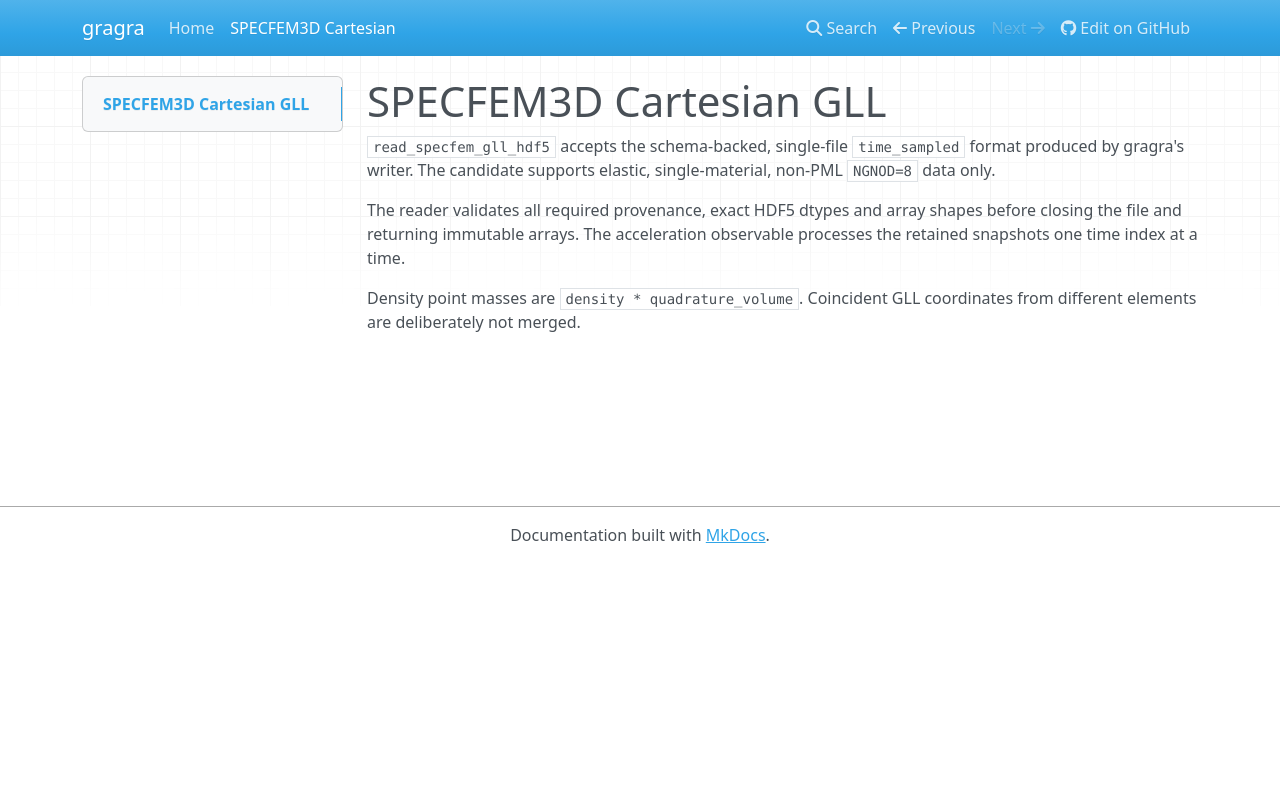
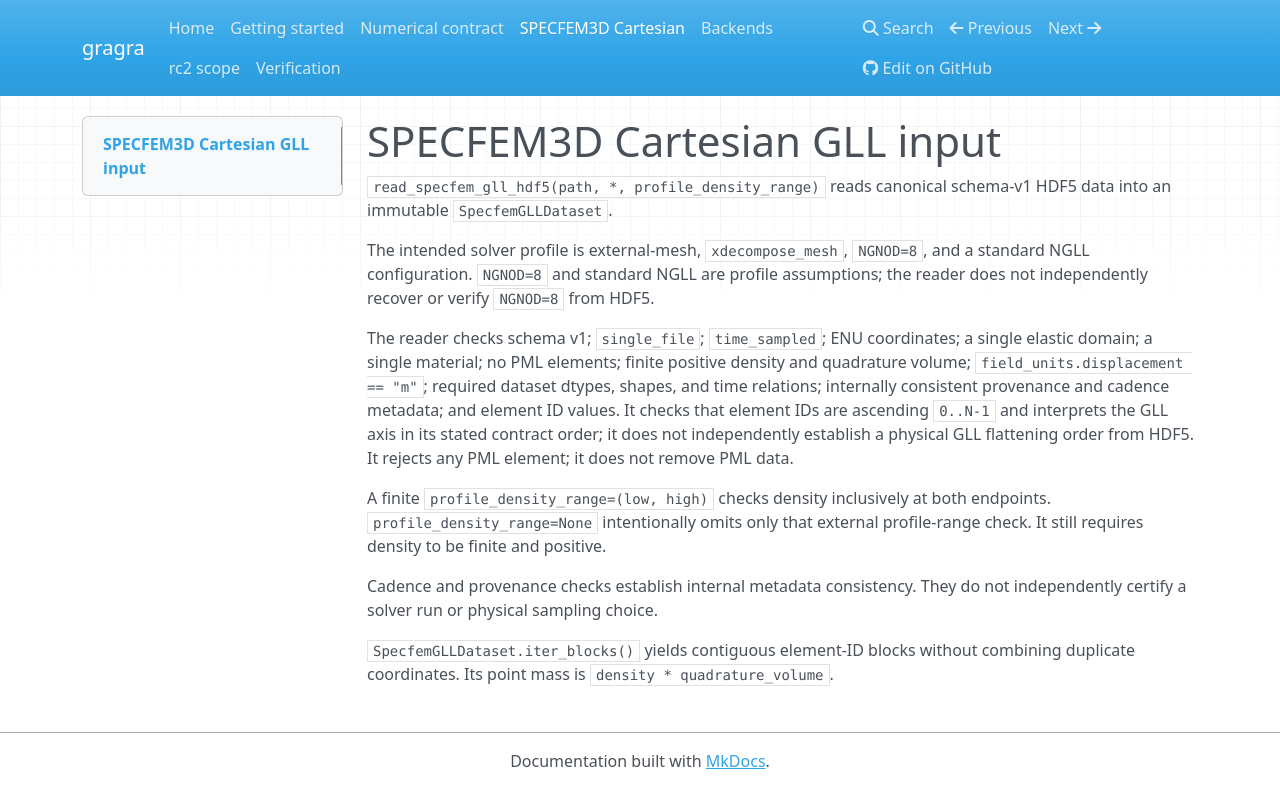
Before and after one commit to tatsuki-washimi/gragra, an MkDocs documentation site: the page built from docs_site/docs/specfem3d-cartesian.md, in a window 1280 px wide. Shown: the top 808 px of the page. Built offline with MkDocs 1.6.1, drawn with Linux system fonts in a browser that asks for light colours; nearby versions of some CDN libraries.

```diff
--- a/docs_site/docs/specfem3d-cartesian.md
+++ b/docs_site/docs/specfem3d-cartesian.md
@@ -1,7 +1,28 @@
-# SPECFEM3D Cartesian GLL
+# SPECFEM3D Cartesian GLL input
 
-`read_specfem_gll_hdf5` accepts the schema-backed, single-file `time_sampled` format produced by gragra's writer. The candidate supports elastic, single-material, non-PML `NGNOD=8` data only.
+`read_specfem_gll_hdf5(path, *, profile_density_range)` reads canonical
+schema-v1 HDF5 data into an immutable `SpecfemGLLDataset`.
 
-The reader validates all required provenance, exact HDF5 dtypes and array shapes before closing the file and returning immutable arrays. The acceleration observable processes the retained snapshots one time index at a time.
+The intended solver profile is external-mesh, `xdecompose_mesh`, `NGNOD=8`, and
+a standard NGLL configuration. `NGNOD=8` and standard NGLL are profile
+assumptions; the reader does not independently recover or verify `NGNOD=8` from
+HDF5.
 
-Density point masses are `density * quadrature_volume`. Coincident GLL coordinates from different elements are deliberately not merged.
+The reader checks schema v1; `single_file`; `time_sampled`; ENU coordinates; a
+single elastic domain; a single material; no PML elements; finite positive
+density and quadrature volume; `field_units.displacement == "m"`; required
+dataset dtypes, shapes, and time relations; internally consistent provenance
+and cadence metadata; and element ID values. It checks that element IDs are
+ascending `0..N-1` and interprets the GLL axis in its stated contract order; it
+does not independently establish a physical GLL flattening order from HDF5. It
+rejects any PML element; it does not remove PML data.
+
+A finite `profile_density_range=(low, high)` checks density inclusively at both
+endpoints. `profile_density_range=None` intentionally omits only that external
+profile-range check. It still requires density to be finite and positive.
+
+Cadence and provenance checks establish internal metadata consistency. They do
+not independently certify a solver run or physical sampling choice.
+
+`SpecfemGLLDataset.iter_blocks()` yields contiguous element-ID blocks without
+combining duplicate coordinates. Its point mass is `density * quadrature_volume`.
--- a/mkdocs.yml
+++ b/mkdocs.yml
@@ -1,8 +1,13 @@
 site_name: gragra
-site_description: Gravitational perturbation calculation package
+site_description: Gravitational perturbation calculations
 repo_url: https://github.com/tatsuki-washimi/gragra
 docs_dir: docs_site/docs
 strict: true
 nav:
   - Home: index.md
+  - Getting started: getting-started.md
+  - Numerical contract: contracts.md
   - SPECFEM3D Cartesian: specfem3d-cartesian.md
+  - Backends: backends.md
+  - rc2 scope: rc2-scope.md
+  - Verification: verification.md
--- a/pyproject.toml
+++ b/pyproject.toml
@@ -4,7 +4,7 @@ build-backend = "scikit_build_core.build"
 
 [project]
 name = "gragra"
-version = "0.1.0rc1"
+version = "0.1.0rc2"
 description = "Gravitational perturbation calculation package"
 readme = "README.md"
 requires-python = ">=3.11"
```
Also changed, not shown: CHANGELOG.md (+5 -0 lines), README.md (+45 -7 lines), codemeta.json (+8 -1 lines), docs_site/docs/backends.md (added, +19 -0 lines), docs_site/docs/contracts.md (added, +37 -0 lines), docs_site/docs/getting-started.md (added, +54 -0 lines), docs_site/docs/index.md (+9 -1 lines), docs_site/docs/rc2-scope.md (added, +18 -0 lines), docs_site/docs/verification.md (added, +25 -0 lines), 4 other files.
